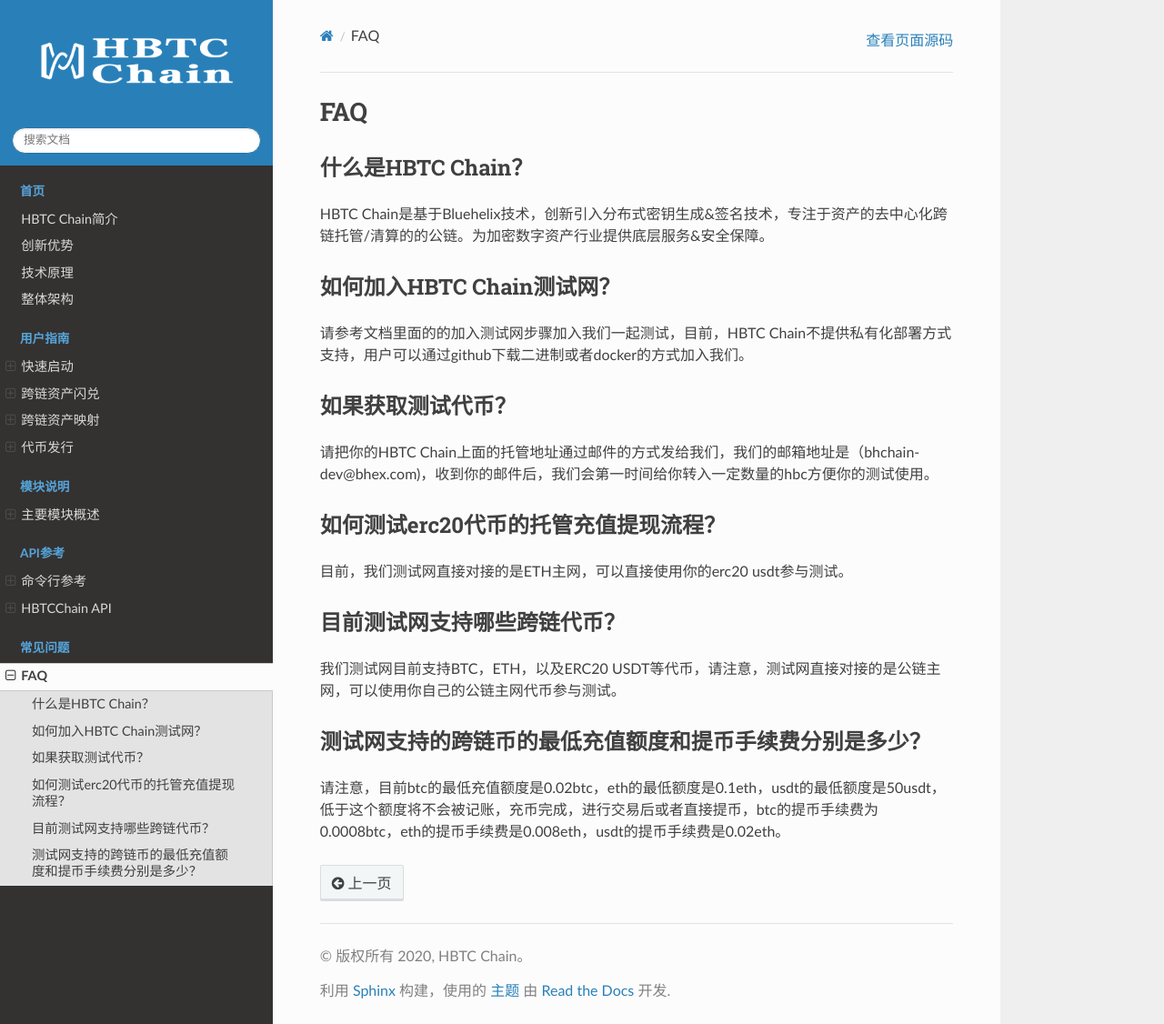
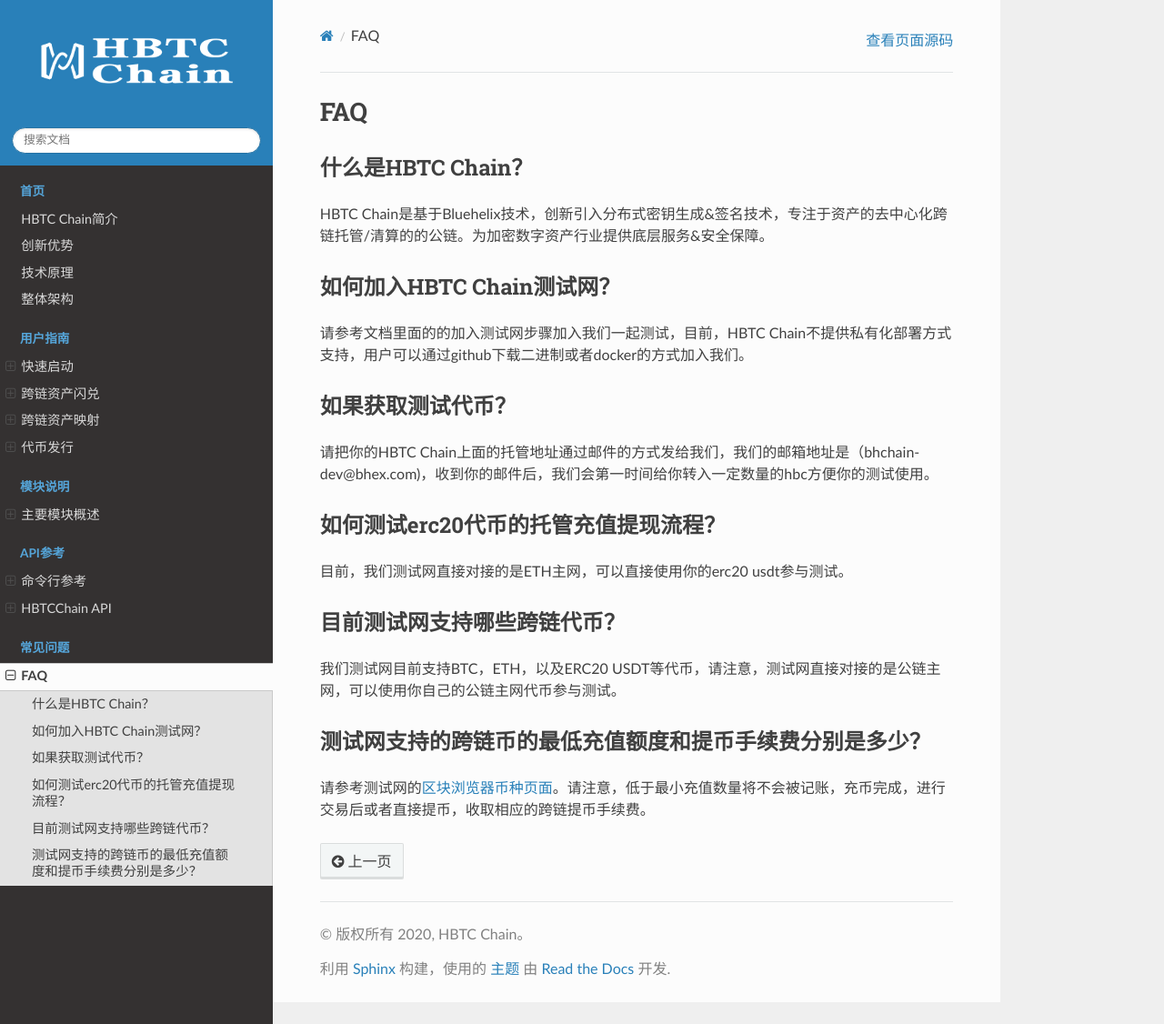
Before and after one commit to hbtc-chain/docs, a Sphinx documentation site: the page built from source/faq.md, in a window 1280 px wide and 1126 px high. Shown: the whole window at 91% size. Built offline with Sphinx 7.4.7 and the Read the Docs theme 2.0.0, drawn with Linux system fonts in a browser that asks for light colours; formulas are drawn with MathJax 3.

Commit message:
Link token info to explorer

```diff
--- a/source/faq.md
+++ b/source/faq.md
@@ -20,4 +20,4 @@
 我们测试网目前支持BTC，ETH，以及ERC20 USDT等代币，请注意，测试网直接对接的是公链主网，可以使用你自己的公链主网代币参与测试。
 
 ## 测试网支持的跨链币的最低充值额度和提币手续费分别是多少？
-请注意，目前btc的最低充值额度是0.02btc，eth的最低额度是0.1eth，usdt的最低额度是50usdt，低于这个额度将不会被记账，充币完成，进行交易后或者直接提币，btc的提币手续费为0.0008btc，eth的提币手续费是0.008eth，usdt的提币手续费是0.02eth。
+请参考测试网的[区块浏览器币种页面](https://explorer.hbtc.com/tokens)。请注意，低于最小充值数量将不会被记账，充币完成，进行交易后或者直接提币，收取相应的跨链提币手续费。
```
